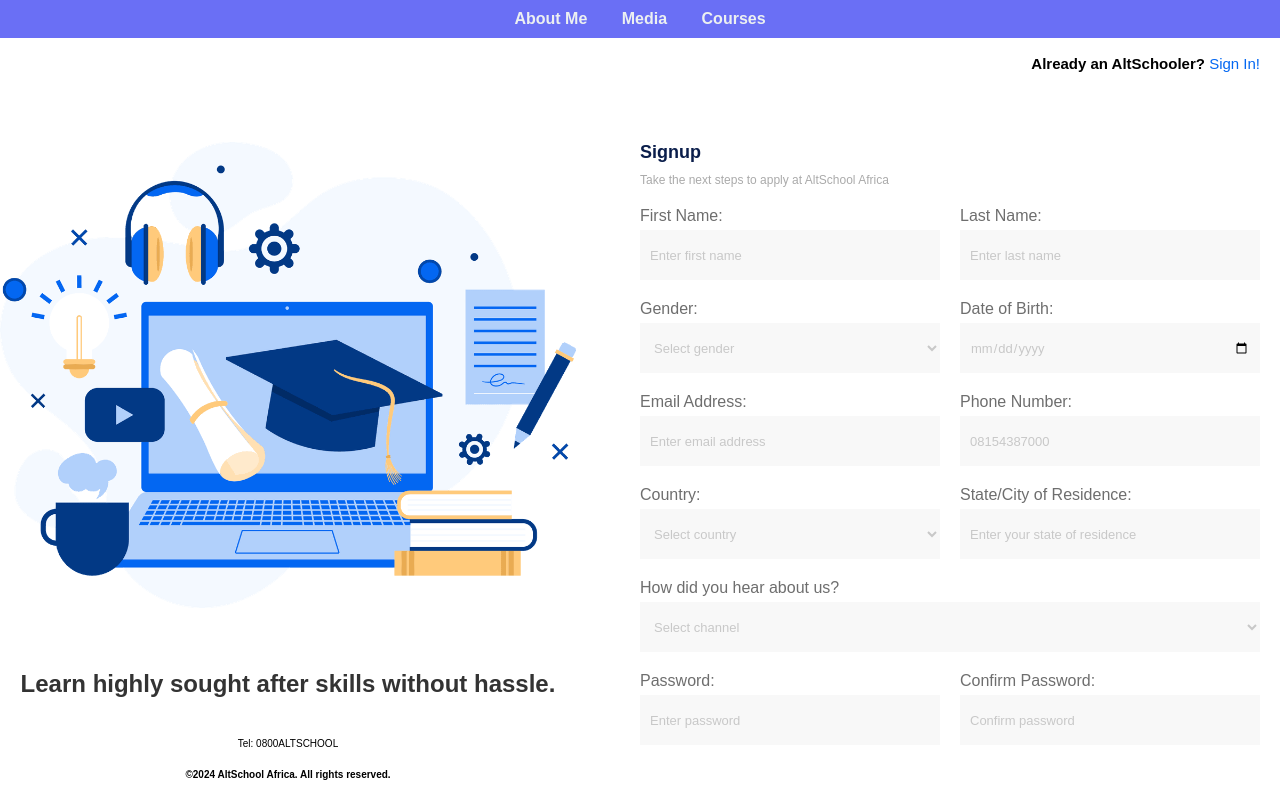
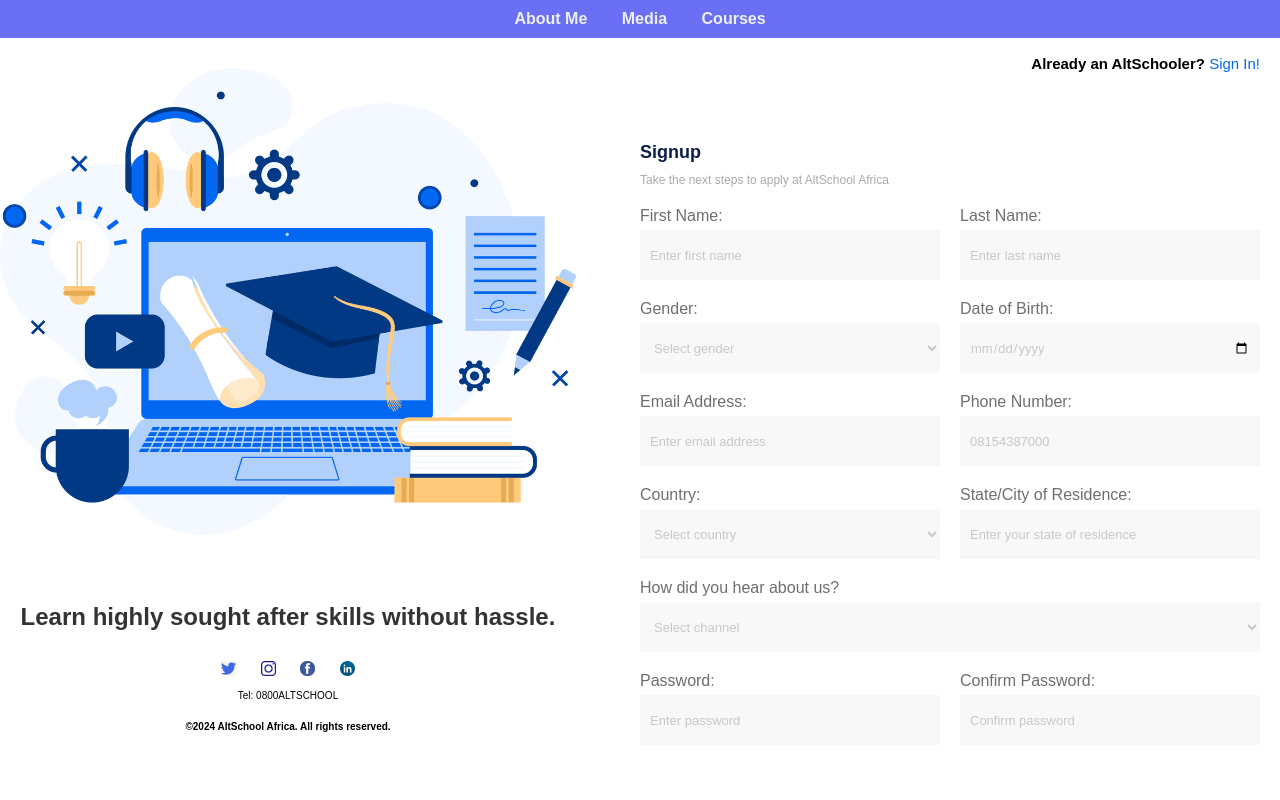
Before and after one commit to K-P1/Altschool-Assignments, a plain HTML site: page form.html in a window 1280 px wide. Shown: the top 800 px of the page. Drawn offline with Linux system fonts and the light colour scheme.

Commit message:
added logo to form page

```diff
--- a/form.css
+++ b/form.css
@@ -42,23 +42,26 @@
     flex: 1;
     display: flex;
     flex-direction: column;
-    padding-top: 100px;
     text-align: center;
     height: 100%;
     width: 45%;
     position: fixed;
 }
 
-.left-side img {
-    margin: auto;
-    max-width: 100%;
-    max-height: 70%;
+.alt_school {
+    margin-top: auto;
+    margin-bottom: auto;
+}
+
+.logo {
+    display: inline-block;
+    width: 15px;
+    margin: 10px;
 }
 
 #wordings {
     font-size: 24px;
     color: #333;
-    padding: 20px;
     font-weight: bold;
 }
 
@@ -70,6 +73,7 @@
     font-size: 10px;
     font-weight: bolder;
     color: black;
+    margin-bottom: auto;
 }
 
 /* Right Side */
--- a/form.html
+++ b/form.html
@@ -17,8 +17,14 @@
 
     <main class="container">
         <div class="left-side">
-            <img src="./media/alt_school.png" alt="AltSchool Image">
+            <img class="alt_school" src="./media/alt_school.png" alt="AltSchool Image">
             <p id="wordings">Learn highly sought after skills without hassle.</p>
+            <div>
+                <a href="https://twitter.com/altschoolafrica"><img class= "logo" src="./media/X.png" alt="X logo"></a>
+                <a href="https://instagram.com/altschoolafrica"><img class= "logo" src="./media/insta.png" alt="Facebook logo"></a>
+                <a href="https://facebook.com/AltSchoolAfrica"><img class= "logo" src="./media/fb.jpeg" alt="Instagram logo"></a>
+                <a href="https://linkedin.com/school/altschoolafrica"><img class= "logo" src="./media/ln.png" alt="LinkedIn logo"></a>
+            </div>
             <p id="tel">Tel: 0800ALTSCHOOL</p>
             <p id="copyright">©2024 AltSchool Africa. All rights reserved.</p>
         </div>
--- a/media.css
+++ b/media.css
@@ -35,10 +35,20 @@
     box-shadow: 0 4px 8px rgba(0, 0, 0, 0.1);
 }
 
+p {
+    font-size: large;
+    text-align: left;
+}
+
 h1 {
+    text-align: left;
     margin-bottom: 20px;
     font-size: 24px;
     color: #000000;
+}
+
+h2 {
+    margin-top: 50px;
 }
 
 .media-content {
@@ -51,15 +61,14 @@
 
 .media-content picture img {
     width: 100%;
-    max-width: 500px;
+    max-width: 400px;
     border-radius: 8px;
 }
 
 audio, video {
     width: 100%;
-    max-width: 600px;
+    max-width: 400px;
     outline: none;
-    margin-top: 20px;
 }
 
 /* Custom Styles for Audio/Video */
```
Also changed, not shown: media.html (+4 -0 lines), media/X.png (added), media/fb.jpeg (added), media/insta.png (added), media/ln.png (added).
